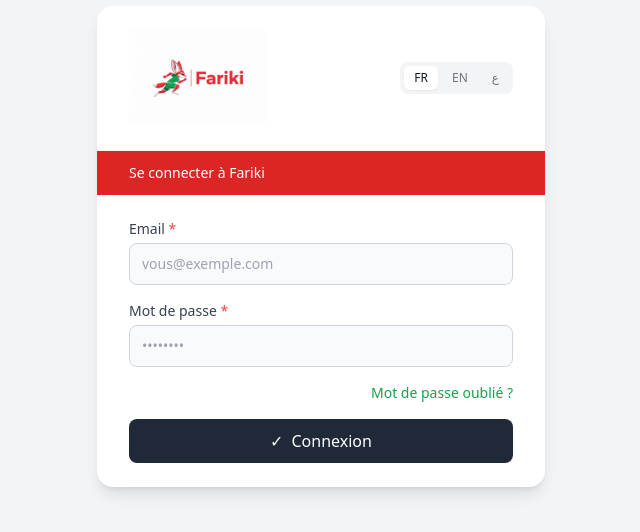
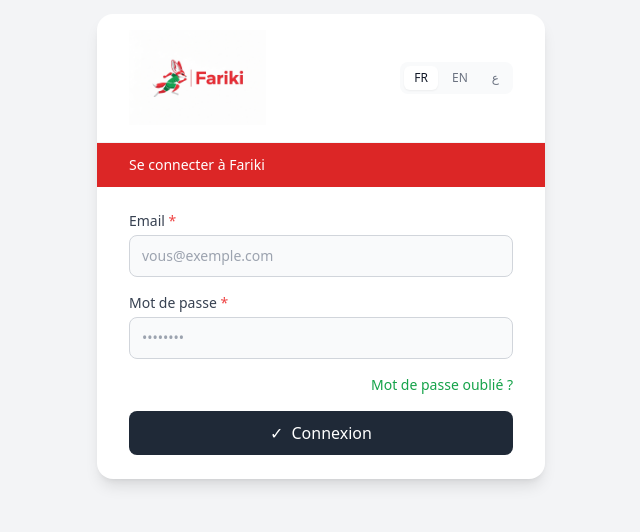
Before and after one commit to casic16/soccer-school, a React app in the folder app/: page /login in a window 1280 px wide. Shown: the part 154-686 px from the top of the page, without its empty margins (319-959 px from the left). Built offline with nearby package versions, Linux system fonts and the light colour scheme; no server answers; the HTML template or start-up script is replaced by a standard one.

Commit message:
feat: fix Fariki sur la page login

```diff
--- a/app/src/pages/Login.jsx
+++ b/app/src/pages/Login.jsx
@@ -39,9 +39,9 @@ export default function Login() {
   return (
     <div className="min-h-screen bg-gray-100 flex flex-col items-center justify-center px-4">
       <div className="bg-white rounded-2xl shadow-lg w-full max-w-md overflow-hidden">
-        <div className="px-8 py-6 flex items-center justify-between border-b border-gray-100">
-          <img src="/Logo.png" alt="Fariki" className="h-24 w-auto object-contain" style={{mixBlendMode: 'multiply', backgroundColor: 'transparent'}} />
-          <div className="flex gap-1 bg-gray-100 p-1 rounded-lg">
+        <div className="px-8 py-4 flex items-center justify-between border-b border-gray-100">
+  <img src="/Logo.png" alt="Fariki" className="h-24 w-auto object-contain mix-blend-multiply" />
+          <div className="flex gap-1 bg-gray-50 p-1 rounded-lg">
             {languages.map((lang) => (
               <button
                 key={lang.code}
```
